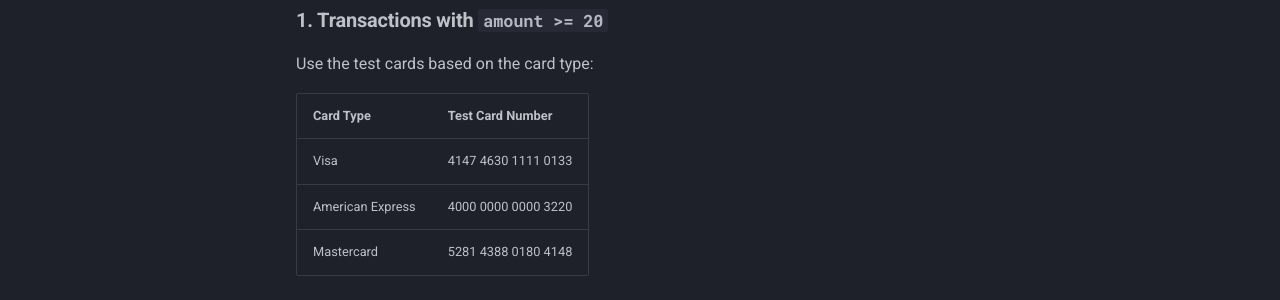
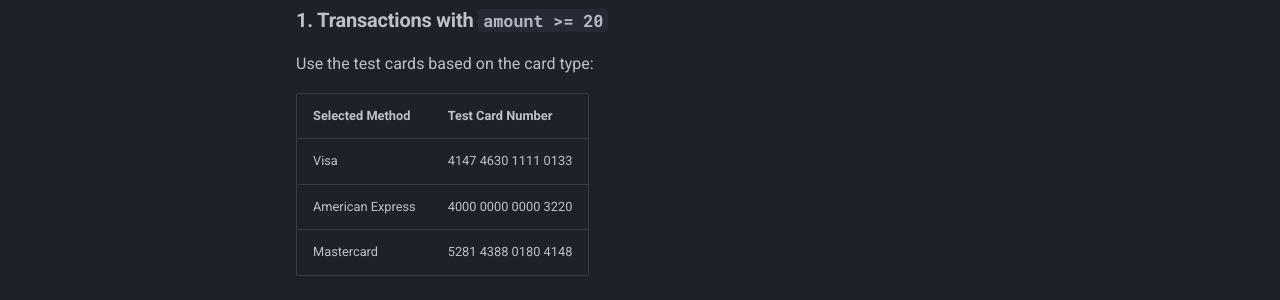
Before and after one commit to icligo/documentation, an MkDocs documentation site: the page built from docs/cards.md, in a window 1280 px wide and 1232 px high. Shown: the part 448-748 px from the top of the window. Built offline with MkDocs 1.6.1 and Material for MkDocs 9.7.7, drawn with Linux system fonts in a browser that asks for light colours.

Commit message:
selected method

```diff
--- a/docs/cards.md
+++ b/docs/cards.md
@@ -12,7 +12,7 @@
 
 Use the test cards based on the card type:
 
-| **Card Type**           | **Test Card Number** |
+| **Selected Method** | **Test Card Number** |
 |-------------------------|----------------------|
 | Visa                    | 4147 4630 1111 0133	  |
 | American Express        | 4000 0000 0000 3220  |
```
